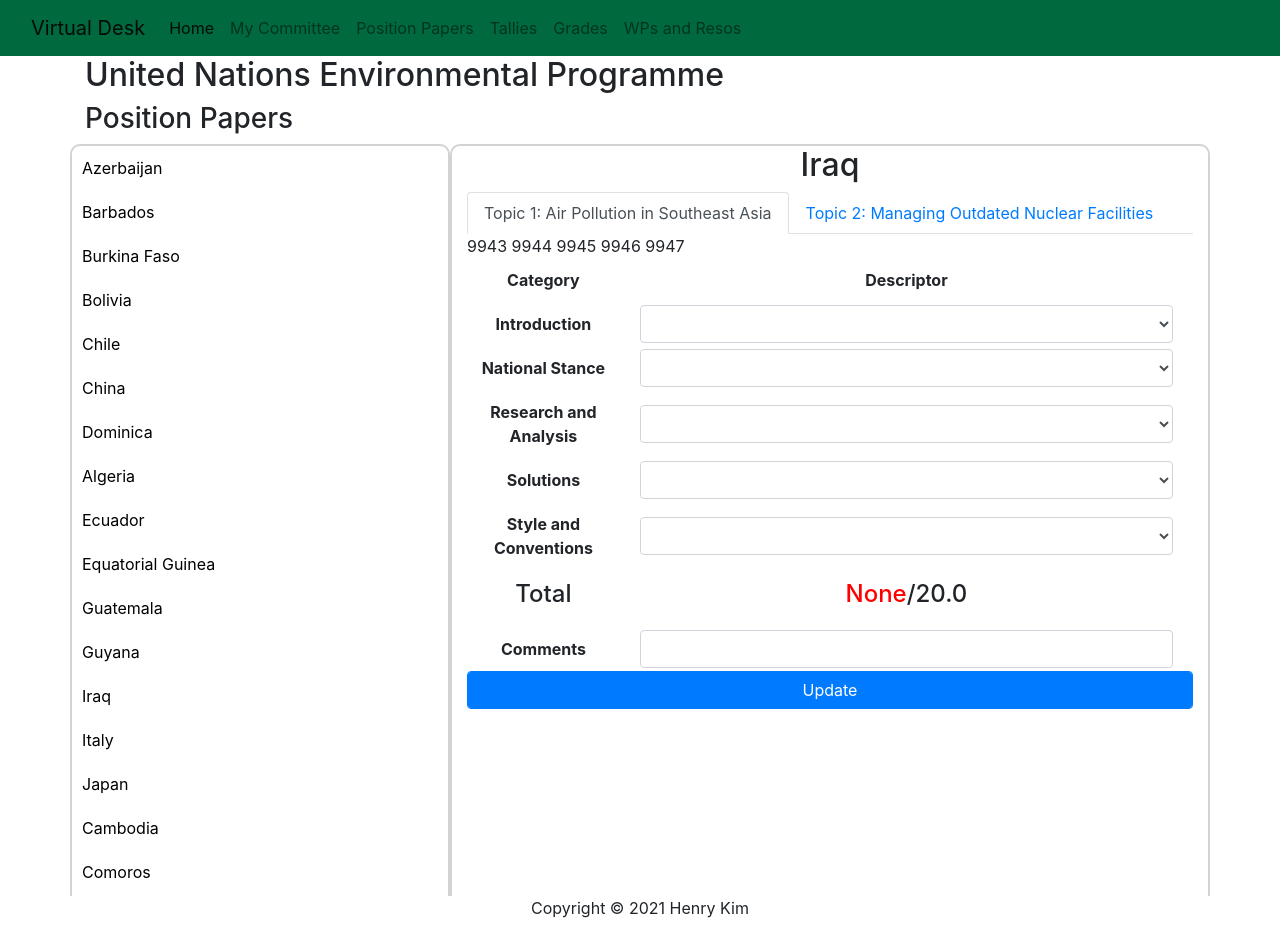
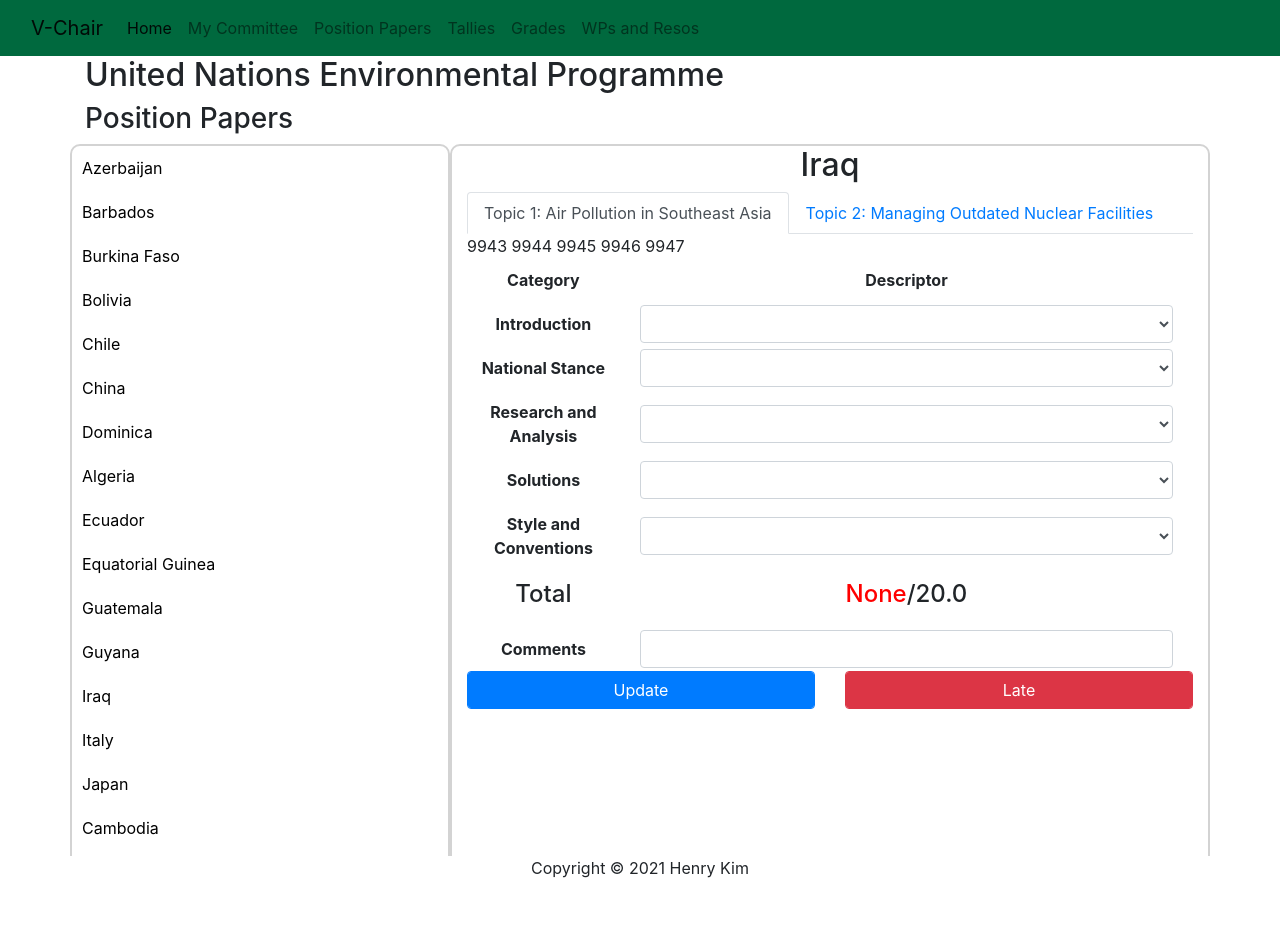
Before and after one commit to hdk23/conference, a Django app: page /dartmun/pospapers/927 in a window 1280 px wide. After the commit the page ends 878 px from the top, so only its background shows below. Run offline with Django 3.2, Linux system fonts and the light colour scheme; a user stored in the database is signed in; data comes from the database, SQL or seed files in the repository; both versions use the stored data as it was after the commit.

Commit message:
Add Late Paper Option
Added option to mark paper as late and score it as a zero

```diff
--- a/dartmun/models_score.py
+++ b/dartmun/models_score.py
@@ -105,7 +105,7 @@
         scores = []
         max_possible = 100
         for tally_category in self.tally_category_scores.all():
-            if tally_category.scaled_score:
+            if tally_category.scaled_score is not None:
                 weights.append(tally_category.category.category.weight / 100)
                 scores.append(tally_category.scaled_score)
             else:
--- a/dartmun/static/dartmun/css/my_committee.css
+++ b/dartmun/static/dartmun/css/my_committee.css
@@ -101,7 +101,7 @@
 }
 
 #staff-only{
-    height: 440px;
+    height: 400px;
     border: 2px solid lightgrey;
     border-radius: 10px;
 }
--- a/dartmun/static/dartmun/css/style.css
+++ b/dartmun/static/dartmun/css/style.css
@@ -4,7 +4,7 @@
 }
 
 #body {
-    height: 840px;
+    height: 800px;
 }
 
 #navbar {
--- a/dartmun/templates/dartmun/layout.html
+++ b/dartmun/templates/dartmun/layout.html
@@ -13,7 +13,7 @@
 <body>
     <nav class="navbar navbar-expand-lg navbar-light" id="navbar">
       <div class="container-fluid">
-        <a class="navbar-brand" href="#">Virtual Desk</a>
+        <a class="navbar-brand" href="#">V-Chair</a>
         <button class="navbar-toggler" type="button" data-bs-toggle="collapse" data-bs-target="#navbarNavDropdown" aria-controls="navbarNavDropdown" aria-expanded="false" aria-label="Toggle navigation">
           <span class="navbar-toggler-icon"></span>
         </button>
@@ -48,7 +48,6 @@
             {% endblock %}
         </div>
     </div>
-
     <div class="container">
         <p>Copyright © 2021 Henry Kim </p>
     </div>
--- a/dartmun/templates/dartmun/pospapers.html
+++ b/dartmun/templates/dartmun/pospapers.html
@@ -53,6 +53,9 @@
                              <div class="tab-pane fade" id="paper{{ paper.id }}"
                                  role="tabpanel" aria-labelledby="paper{{ paper.id }}-tab">
                          {% endif %}
+                         {% if paper.score == 0 %}
+                             <h4 style="color:red">MISSING OR LATE PAPER</h4>
+                         {% endif %}
                          <form action="{% url 'update_paper' paper.id %}" method="POST">
                             {% csrf_token %}
                             <table id="scoring-sheet">
@@ -88,7 +91,10 @@
                                     <td><input type="text" name="comments" class="form-control" value="{{ paper.comments }}"></td>
                                 </tr>
                             </table>
-                            <button type="submit" class="btn btn-primary form-control">Update</button>
+                            <div class="row">
+                                <div class="col"><button type="submit" value="update" class="btn btn-primary form-control">Update</button></div>
+                                <div class="col"><button type="submit" value="late" class="btn btn-danger form-control">Late</button></div>
+                            </div>
                          </form>
                          </div>
                      {% endfor %}
--- a/dartmun/views.py
+++ b/dartmun/views.py
@@ -85,15 +85,20 @@
     """updates a paper's score"""
     paper = TallyScore.objects.get(pk=int(id))
     old_score = paper.score
-    for criterion in paper.rubric.criterion_scores.all():
-        score = request.POST.get(f"criterion{criterion.id}")
-        if score:
-            criterion.update_score(float(score))
-        comments = request.POST.get("comments")
-        if comments:
-            paper.comments = comments
-            paper.save()
-    paper.set_rubric_score()
+    if request.POST.get("late"):
+        paper.score = 0
+        paper.rubric.total_score = 0
+        paper.save()
+    else:
+        for criterion in paper.rubric.criterion_scores.all():
+            score = request.POST.get(f"criterion{criterion.id}")
+            if score:
+                criterion.update_score(float(score))
+            comments = request.POST.get("comments")
+            if comments:
+                paper.comments = comments
+                paper.save()
+        paper.set_rubric_score()
     committee = Committee.objects.get(acronym="UNEP")
     committee.grades.update_tally(paper, old_score)
     return HttpResponseRedirect(reverse('delegation_papers', kwargs={"id": paper.delegation.id}))
```
Also changed, not shown: db.sqlite3.
